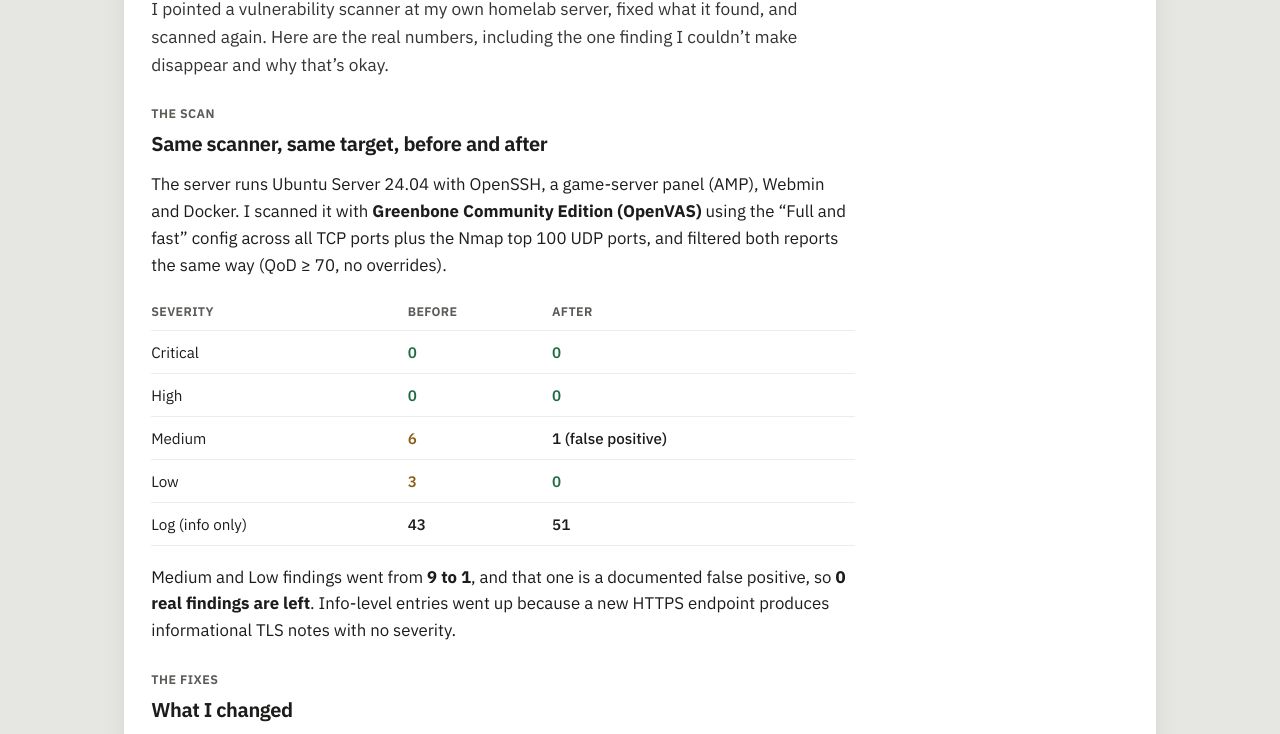
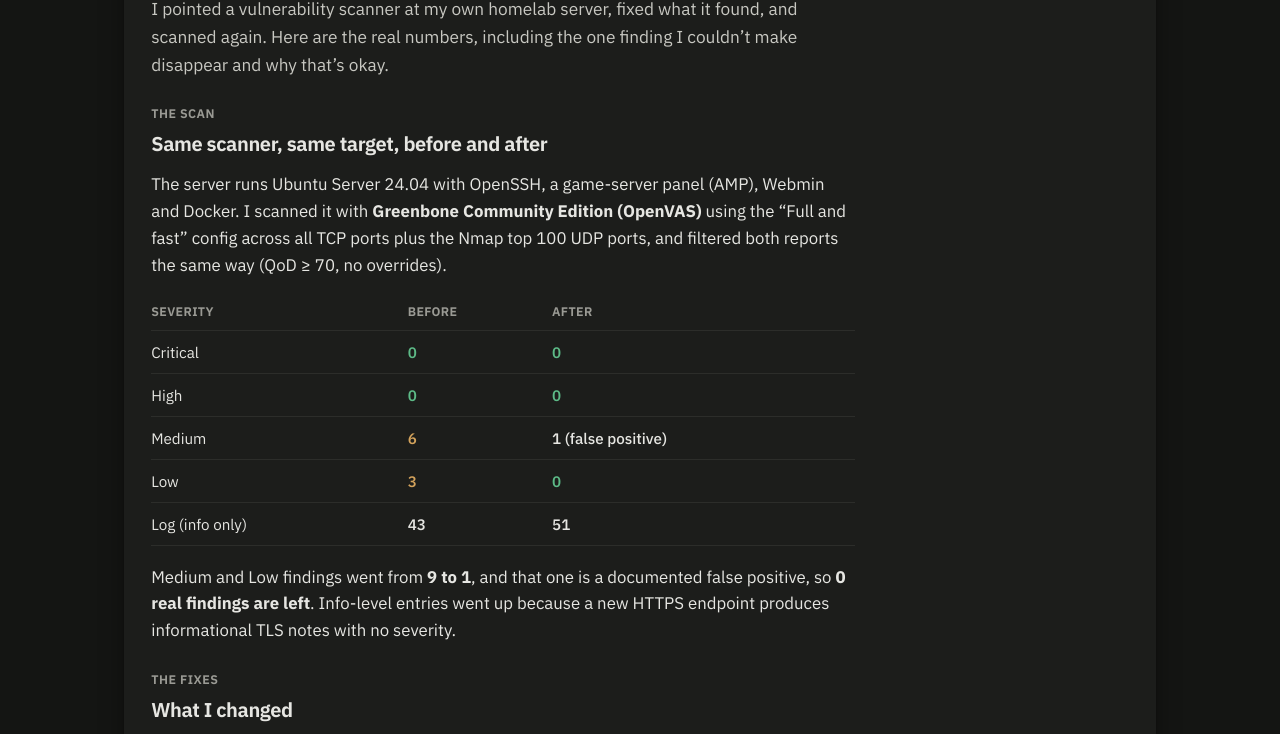
Before and after one commit to oemarino/osvaldomarino.dev, a plain HTML site: page site/blog/hardening-my-homelab/index.html in a window 1280 px wide. Shown: the part 196-930 px from the top of the page. Drawn offline with Linux system fonts and the light colour scheme.

Commit message:
Make the Notebook portfolio default theme dark
Shift CSS variables and hardcoded light surfaces to a charcoal
Notebook palette so cards, prose, and accents read correctly at night.

Co-authored-by: Osvaldo  <oemarino@users.noreply.github.com>

```diff
--- a/site/css/style.css
+++ b/site/css/style.css
@@ -1,15 +1,19 @@
 @font-face{font-family:"IBM Plex Sans";src:url("../fonts/IBMPlexSans-Variable.ttf") format("truetype");font-weight:100 700;font-style:normal;font-display:swap}
 @font-face{font-family:"IBM Plex Sans";src:url("../fonts/IBMPlexSans-Italic-Variable.ttf") format("truetype");font-weight:100 700;font-style:italic;font-display:swap}
 :root{
-  --bg:#e6e6e3;
-  --card:#fff;
-  --text:#1c1c1b;
-  --muted:#5b5b58;
-  --line:#ececea;
-  --tag:#eef1f4;
-  --tag-text:#2d3a44;
-  --accent:#2a5f8a;
-  --shadow:0 1px 2px rgba(28,28,27,.06), 0 8px 24px rgba(28,28,27,.07);
+  color-scheme:dark;
+  --bg:#141513;
+  --card:#1c1d1b;
+  --text:#e6e6e2;
+  --muted:#9a9a94;
+  --line:#2c2d2a;
+  --tag:#2a2b28;
+  --tag-text:#c2c8ce;
+  --accent:#6ba3d4;
+  --body-soft:#c8c8c2;
+  --code-bg:#121311;
+  --shadow:0 1px 2px rgba(0,0,0,.35), 0 8px 24px rgba(0,0,0,.35);
+  --shadow-hover:0 2px 4px rgba(0,0,0,.4), 0 14px 28px rgba(0,0,0,.45);
 }
 *{box-sizing:border-box}
 html{scroll-behavior:smooth}
@@ -33,7 +37,7 @@ a{
 }
 a:hover{background-size:100% 1px}
 a:focus-visible{outline:2px solid var(--accent);outline-offset:3px}
-.skip{position:absolute;left:-999px;top:0;background:#fff;padding:.5rem 1rem;z-index:2}
+.skip{position:absolute;left:-999px;top:0;background:var(--card);color:var(--text);padding:.5rem 1rem;z-index:2}
 .skip:focus{left:1rem;top:1rem}
 .wrap{max-width:1080px;margin:0 auto;padding:0 1.5rem 4.5rem}
 header.site{
@@ -83,7 +87,7 @@ h3 a:hover{color:var(--accent);background-size:100% 1px}
 .glance-grid{grid-template-columns:1fr 1fr;margin-bottom:0}
 .glance{padding:1.2rem 1.3rem 1.15rem}
 .glance h3{font-size:1.12rem;margin:0 0 .4rem;letter-spacing:-.02em}
-.glance p{margin:0;color:#333;font-size:.98rem;line-height:1.5}
+.glance p{margin:0;color:var(--body-soft);font-size:.98rem;line-height:1.5}
 .glance .more{margin:.65rem 0 0;font-size:.95rem;font-weight:550}
 .meta-row{grid-template-columns:minmax(240px,.7fr) 1.3fr;align-items:stretch;margin-top:1rem}
 .certs,.tools-card{padding:1.2rem 1.35rem 1.15rem}
@@ -114,7 +118,7 @@ h3 a:hover{color:var(--accent);background-size:100% 1px}
 .post{padding:.95rem 1.2rem .9rem;display:grid;grid-template-columns:1fr auto;grid-template-areas:"title date" "blurb blurb";gap:.1rem 1.2rem;align-items:baseline}
 .post h3{grid-area:title;margin:0;font-size:1.05rem}
 .post .when{grid-area:date;color:var(--muted);font-size:.86rem;white-space:nowrap}
-.post p{grid-area:blurb;margin:.2rem 0 0;color:#333;font-size:.98rem}
+.post p{grid-area:blurb;margin:.2rem 0 0;color:var(--body-soft);font-size:.98rem}
 .panel{padding:1.3rem 1.4rem 1.25rem;margin-bottom:1rem}
 table{width:100%;border-collapse:collapse;font-size:.95rem;margin:.3rem 0 .2rem}
 th,td{text-align:left;vertical-align:top;padding:.65rem .6rem .65rem 0;border-bottom:1px solid var(--line)}
@@ -156,7 +160,7 @@ footer p{margin:0;padding:0 .2rem}
 .article-card{padding:1.7rem 1.7rem 1.5rem;margin-bottom:1rem}
 .article-card header{margin-bottom:1.4rem}
 .article-card h1{font-size:clamp(1.7rem,3vw,2.15rem);margin:0 0 .7rem;letter-spacing:-.03em;line-height:1.15}
-.article-card .lead{font-size:1.08rem;margin:0;color:#333;max-width:42rem}
+.article-card .lead{font-size:1.08rem;margin:0;color:var(--body-soft);max-width:42rem}
 .meta-row-inline{display:flex;flex-wrap:wrap;gap:.35rem .7rem;align-items:center;color:var(--muted);font-size:.9rem;margin:0 0 .85rem}
 .pill{display:inline-block;background:var(--tag);color:var(--tag-text);font-size:.75rem;font-weight:600;letter-spacing:.02em;padding:.12rem .55rem;border-radius:999px}
 .hist{color:var(--muted);font-size:.9rem}
@@ -167,15 +171,15 @@ footer p{margin:0;padding:0 .2rem}
 .prose ul,.prose ol{margin:0 0 1rem;padding-left:1.2rem}
 .prose li{margin:0 0 .4rem}
 .prose code{font-family:ui-monospace,SFMono-Regular,Menlo,Consolas,monospace;font-size:.88em;background:var(--tag);padding:.1em .35em;border-radius:4px}
-.prose pre{background:#f4f4f2;border-radius:10px;padding:1rem 1.1rem;overflow-x:auto;font-size:.88rem;line-height:1.5;margin:0 0 1rem}
+.prose pre{background:var(--code-bg);border:1px solid var(--line);border-radius:10px;padding:1rem 1.1rem;overflow-x:auto;font-size:.88rem;line-height:1.5;margin:0 0 1rem}
 .prose pre code{background:none;padding:0;font-size:inherit}
 .prose .tbl{overflow-x:auto;margin:0 0 1.1rem}
 .prose table{width:100%;border-collapse:collapse;font-size:.95rem;margin:0}
 .prose th,.prose td{text-align:left;vertical-align:top;padding:.55rem .6rem .55rem 0;border-bottom:1px solid var(--line)}
 .prose th{font-size:.78rem;font-weight:650;color:var(--muted);letter-spacing:.03em;text-transform:uppercase}
 .prose .num{font-variant-numeric:tabular-nums;font-weight:550}
-.prose .num.good{color:#1f6b45}
-.prose .num.warn{color:#8a5a12}
+.prose .num.good{color:#5dba87}
+.prose .num.warn{color:#d4a35c}
 .prose .learned{margin-top:.4rem}
 .post-nav{display:flex;flex-wrap:wrap;justify-content:space-between;gap:.8rem;margin-top:1.6rem;padding-top:1.1rem;border-top:1px solid var(--line);font-weight:550;font-size:.95rem}
 .site-note{color:var(--muted);font-size:.95rem;margin:0 0 1rem}
@@ -206,7 +210,7 @@ footer p{margin:0;padding:0 .2rem}
 }
 .card:hover{
   transform:translateY(-2px);
-  box-shadow:0 2px 4px rgba(28,28,27,.07),0 14px 28px rgba(28,28,27,.1);
+  box-shadow:var(--shadow-hover);
 }
 .card:active{transform:translateY(-1px)}
 
```
